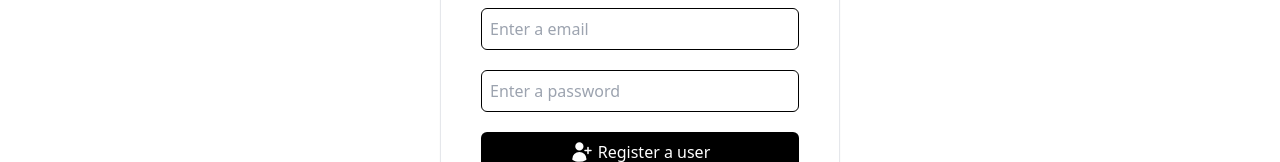
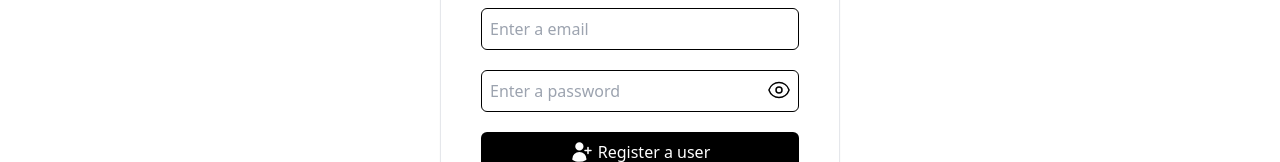
Before and after one commit to mrinmayd3/task-management-app, a React app in the folder client/: page /register in a window 1280 px wide. Shown: the part 275-437 px from the top of the page. Built offline with nearby package versions, Linux system fonts and the light colour scheme; no server answers; the HTML template or start-up script is replaced by a standard one.

Commit message:
add show and hide password button

```diff
--- a/client/src/pages/Login.tsx
+++ b/client/src/pages/Login.tsx
@@ -1,3 +1,4 @@
+import { useState } from "react";
 import { Link, useNavigate } from "react-router-dom";
 import { SubmitHandler, useForm } from "react-hook-form";
 import { zodResolver } from "@hookform/resolvers/zod";
@@ -12,8 +13,10 @@ import { logIn } from "../api";
 import { useAuth } from "../contexts/AuthContext";
 
 import SubmitBtn from "../components/SubmitBtn";
+import { EyeIcon, EyeSlashIcon } from "@heroicons/react/24/outline";
 
 export default function Login() {
+  const [showPassword, setShowPassword] = useState(false);
   const navigate = useNavigate();
   const { updateToken } = useAuth();
 
@@ -67,16 +70,28 @@ export default function Login() {
             <small className="text-red-500">{errors.email.message}</small>
           )}
         </div>
-        <div>
+        <div className="relative">
           <input
             className="w-full border border-black p-2 rounded-md"
-            type="password"
+            type={showPassword ? "text" : "password"}
             placeholder="Enter your password"
             {...register("password")}
           />
           {errors.password && (
             <small className="text-red-500">{errors.password.message}</small>
           )}
+
+          <button
+            type="button"
+            className="absolute right-2 top-2 cursor-pointer"
+            onClick={() => setShowPassword((prev) => !prev)}
+          >
+            {showPassword ? (
+              <EyeSlashIcon className="size-6" />
+            ) : (
+              <EyeIcon className="size-6" />
+            )}
+          </button>
         </div>
 
         <SubmitBtn
--- a/client/src/pages/Register.tsx
+++ b/client/src/pages/Register.tsx
@@ -1,3 +1,4 @@
+import { useState } from "react";
 import { Link, useNavigate } from "react-router-dom";
 import { useForm, SubmitHandler } from "react-hook-form";
 import { zodResolver } from "@hookform/resolvers/zod";
@@ -11,9 +12,12 @@ import {
 
 import { registerHandler } from "../api";
 import { useAuth } from "../contexts/AuthContext";
+
 import SubmitBtn from "../components/SubmitBtn";
+import { EyeIcon, EyeSlashIcon } from "@heroicons/react/24/outline";
 
 export default function Register() {
+  const [showPassword, setShowPassword] = useState(false);
   const navigate = useNavigate();
   const { updateToken } = useAuth();
 
@@ -83,16 +87,27 @@ export default function Register() {
             <small className="text-red-500">{errors.email.message}</small>
           )}
         </div>
-        <div>
+        <div className="relative">
           <input
             className="w-full border border-black p-2 rounded-md"
-            type="password"
+            type={showPassword ? "text" : "password"}
             placeholder="Enter a password"
             {...register("password")}
           />
           {errors.password && (
             <small className="text-red-500">{errors.password.message}</small>
           )}
+          <button
+            type="button"
+            className="absolute right-2 top-2 cursor-pointer"
+            onClick={() => setShowPassword((prev) => !prev)}
+          >
+            {showPassword ? (
+              <EyeSlashIcon className="size-6" />
+            ) : (
+              <EyeIcon className="size-6" />
+            )}
+          </button>
         </div>
 
         <SubmitBtn
--- a/client/src/schemas/loginFormSchema.ts
+++ b/client/src/schemas/loginFormSchema.ts
@@ -4,7 +4,7 @@ export const logInFormSchema = z.object({
   email: z.string().email("Invalid email address"),
   password: z
     .string()
-    .min(6, "Password must be at least 6 characters long")
+    .min(1, "Password must contain at least 1 character(s)")
     .max(20, "Password must be at most 20 characters long"),
 });
 
--- a/client/src/schemas/registerFormSchema.ts
+++ b/client/src/schemas/registerFormSchema.ts
@@ -1,7 +1,10 @@
 import { z } from "zod";
 
 export const registerFormSchema = z.object({
-  username: z.string().min(1).max(20),
+  username: z
+    .string()
+    .min(1, "Username must contain at least 1 character(s)")
+    .max(20),
   email: z.string().email("Invalid email address"),
   password: z
     .string()
```
